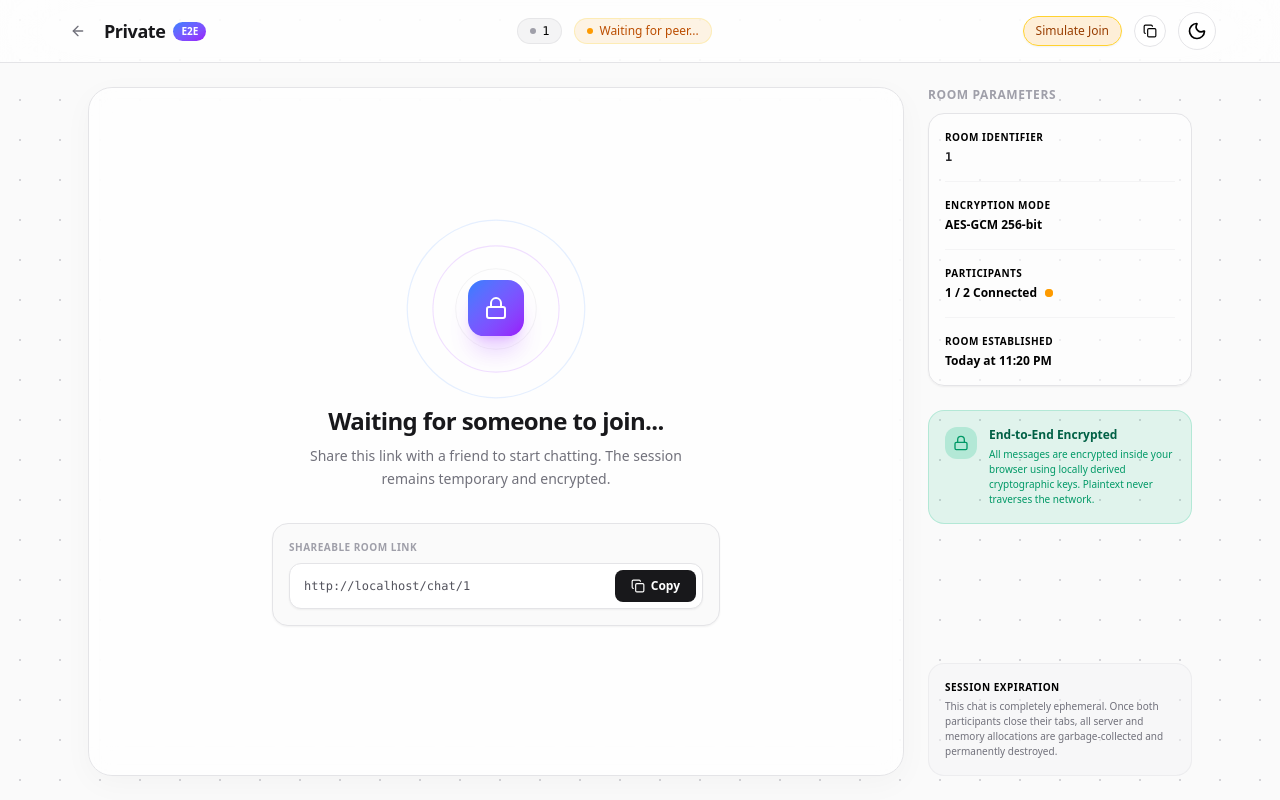
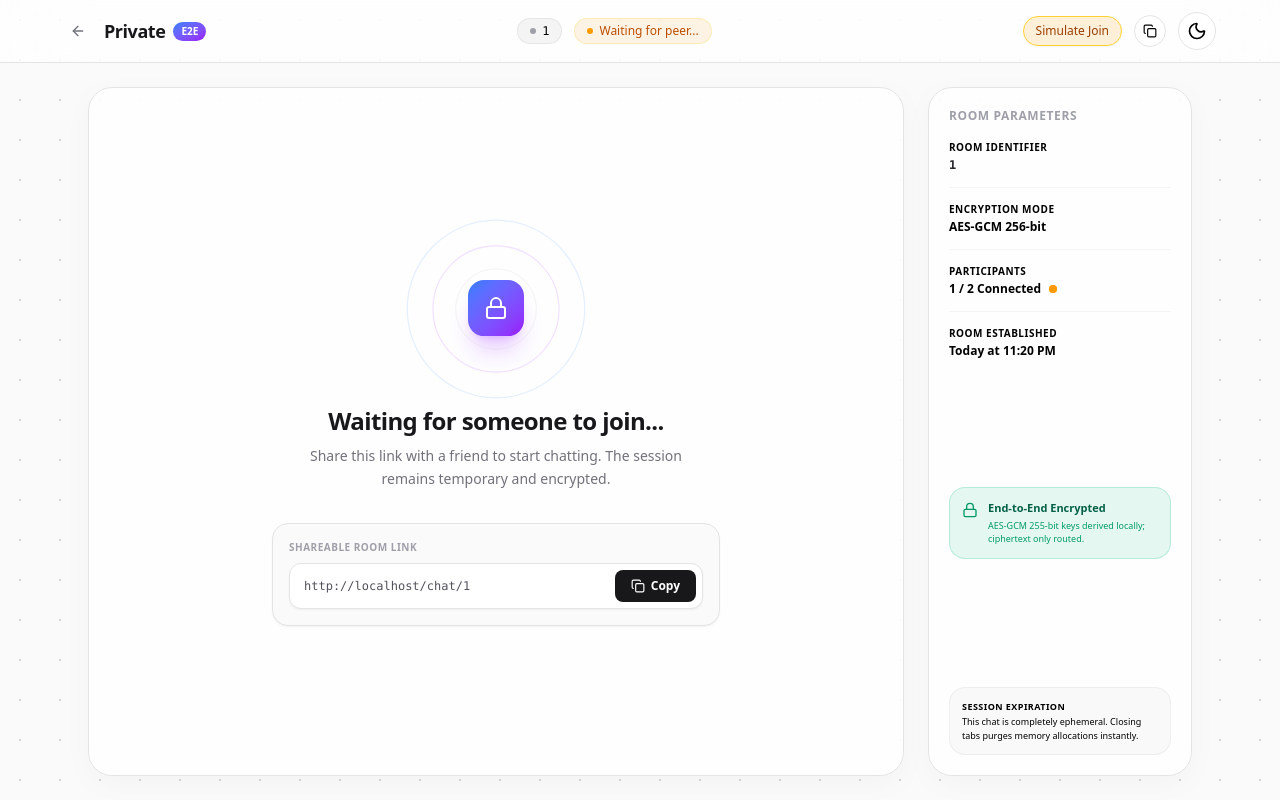
Before and after one commit to Ayomide-Philip/E2E, a Next.js app: page /chat/1 in a window 1280 px wide. Built offline with nearby package versions, Linux system fonts and the light colour scheme.

Commit message:
feat: implement landing page and initial chat room interface

```diff
--- a/app/page.tsx
+++ b/app/page.tsx
@@ -3,14 +3,15 @@
 import Toggle from "@/components/Toggle";
 import generateRoomId from "@/lib/generatingRoomId";
 import { motion, Variants } from "framer-motion";
+import { Sparkles, Lock, Check, Trash2 } from "lucide-react";
 
 export default function Home() {
-  const handleStartChatting = () => {
+  function handleStartChatting() {
     const roomId = generateRoomId();
     window.location.href = `/chat/${roomId}`;
   };
 
-  const handleLearnMore = () => {
+  function handleLearnMore() {
     console.log("Learn More clicked");
   };
 
@@ -69,7 +70,7 @@ export default function Home() {
           <Toggle />
         </div>
 
-        <button className="bg-zinc-900 dark:bg-white/95 text-white dark:text-black px-5 py-2.5 rounded-full font-medium text-sm hover:bg-zinc-700 dark:hover:bg-white transition-colors shadow-sm shadow-black/20">
+        <button onClick={handleStartChatting} className="bg-zinc-900 dark:bg-white/95 text-white dark:text-black px-5 py-2.5 rounded-full font-medium text-sm hover:bg-zinc-700 dark:hover:bg-white transition-colors shadow-sm shadow-black/20">
           Start Chat
         </button>
       </nav>
@@ -84,8 +85,9 @@ export default function Home() {
               variants={floatingVariants}
             >
               <div className="bg-white/80 dark:bg-zinc-900/50 backdrop-blur-sm rounded-2xl shadow-lg shadow-zinc-200/80 dark:shadow-none p-3 max-w-47.5 border border-zinc-200 dark:border-zinc-800">
-                <div className="text-xs font-semibold text-zinc-900 dark:text-white mb-1">
-                  ✨ No Sign-up
+                <div className="text-xs font-semibold text-zinc-900 dark:text-white mb-1 flex items-center gap-1.5">
+                  <Sparkles className="h-3.5 w-3.5 text-zinc-500 dark:text-zinc-400" />
+                  <span>No Sign-up</span>
                 </div>
                 <p className="text-[11px] leading-snug text-zinc-500 dark:text-zinc-400">
                   Start chatting instantly without creating an account
@@ -110,8 +112,9 @@ export default function Home() {
               }}
             >
               <div className="bg-white/80 dark:bg-zinc-900/50 backdrop-blur-sm rounded-2xl shadow-lg shadow-zinc-200/80 dark:shadow-none p-3 max-w-47.5 border border-zinc-200 dark:border-zinc-800">
-                <div className="text-xs font-semibold text-zinc-900 dark:text-white mb-1">
-                  🔒 End-to-End Encrypted
+                <div className="text-xs font-semibold text-zinc-900 dark:text-white mb-1 flex items-center gap-1.5">
+                  <Lock className="h-3.5 w-3.5 text-zinc-500 dark:text-zinc-400" />
+                  <span>End-to-End Encrypted</span>
                 </div>
                 <p className="text-[11px] leading-snug text-zinc-500 dark:text-zinc-400">
                   Messages are encrypted in your browser
@@ -136,8 +139,9 @@ export default function Home() {
               }}
             >
               <div className="bg-white/80 dark:bg-zinc-900/50 backdrop-blur-sm rounded-2xl shadow-lg shadow-zinc-200/80 dark:shadow-none p-4 max-w-55 border border-zinc-200 dark:border-zinc-800">
-                <div className="text-xs font-semibold text-zinc-900 dark:text-white mb-2">
-                  ✓ Room Created
+                <div className="text-xs font-semibold text-zinc-900 dark:text-white mb-2 flex items-center gap-1.5">
+                  <Check className="h-3.5 w-3.5 text-zinc-500 dark:text-zinc-400" />
+                  <span>Room Created</span>
                 </div>
                 <p className="text-[11px] leading-snug text-zinc-500 dark:text-zinc-400 mb-3">
                   Share the link with a friend
@@ -156,8 +160,9 @@ export default function Home() {
               variants={floatingVariants}
             >
               <div className="bg-white/80 dark:bg-zinc-900/50 backdrop-blur-sm rounded-2xl shadow-lg shadow-zinc-200/80 dark:shadow-none p-3 max-w-52.5 border border-zinc-200 dark:border-zinc-800">
-                <div className="text-xs font-semibold text-zinc-900 dark:text-white mb-1">
-                  🗑️ Auto-Delete
+                <div className="text-xs font-semibold text-zinc-900 dark:text-white mb-1 flex items-center gap-1.5">
+                  <Trash2 className="h-3.5 w-3.5 text-zinc-500 dark:text-zinc-400" />
+                  <span>Auto-Delete</span>
                 </div>
                 <p className="text-[11px] leading-snug text-zinc-500 dark:text-zinc-400">
                   Messages disappear when everyone leaves
@@ -175,7 +180,7 @@ export default function Home() {
               }}
             >
               <div className="w-14 h-14 bg-linear-to-br from-blue-500 to-purple-600 rounded-2xl flex items-center justify-center shadow-xl shadow-purple-500/20">
-                <span className="text-2xl">🔐</span>
+                <Lock className="h-6 w-6 text-white" />
               </div>
             </motion.div>
 
--- a/components/chat/chatroom.tsx
+++ b/components/chat/chatroom.tsx
@@ -361,42 +361,43 @@ export function ChatRoom({ roomId }: { roomId: string }) {
         </div>
 
         {/* Sidebar Info Panel (Desktop Only) */}
-        <aside className="hidden md:flex flex-col w-72 shrink-0 pl-6 h-full min-h-0 overflow-y-auto">
-          <div className="flex flex-col gap-6 h-full">
+        <aside className="hidden md:flex flex-col w-72 shrink-0 pl-6 h-full min-h-0">
+          <div className="bg-white/70 dark:bg-zinc-950/20 backdrop-blur-md rounded-3xl border border-zinc-200 dark:border-zinc-800 shadow-[0_8px_30px_rgb(0,0,0,0.03)] dark:shadow-none p-5 flex-1 flex flex-col justify-between">
 
-            {/* Room Parameters Card */}
-            <div>
-              <h3 className="text-xs font-semibold text-zinc-400 dark:text-zinc-500 uppercase tracking-wider mb-2.5">
+            {/* Top Section: Room Parameters */}
+            <div className="space-y-4">
+              <h3 className="text-xs font-semibold text-zinc-400 dark:text-zinc-500 uppercase tracking-wider">
                 Room Parameters
               </h3>
-              <div className="bg-white/60 dark:bg-zinc-900/30 border border-zinc-200 dark:border-zinc-800 rounded-2xl p-4 space-y-4 shadow-xs">
+
+              <div className="space-y-3.5">
                 <div>
                   <span className="text-[10px] text-zinc-450 dark:text-zinc-500 font-bold uppercase tracking-wider block">
                     Room Identifier
                   </span>
-                  <span className="text-xs font-mono font-semibold text-zinc-800 dark:text-zinc-200 select-all truncate block mt-1" title={roomId}>
+                  <span className="text-xs font-mono font-semibold text-zinc-800 dark:text-zinc-200 select-all truncate block mt-0.5" title={roomId}>
                     {roomId}
                   </span>
                 </div>
 
-                <hr className="border-zinc-100 dark:border-zinc-800/60" />
+                <hr className="border-zinc-100 dark:border-zinc-800/40" />
 
                 <div>
                   <span className="text-[10px] text-zinc-450 dark:text-zinc-500 font-bold uppercase tracking-wider block">
                     Encryption Mode
                   </span>
-                  <span className="text-xs font-semibold text-zinc-850 dark:text-zinc-200 block mt-1">
+                  <span className="text-xs font-semibold text-zinc-850 dark:text-zinc-200 block mt-0.5">
                     AES-GCM 256-bit
                   </span>
                 </div>
 
-                <hr className="border-zinc-100 dark:border-zinc-800/60" />
+                <hr className="border-zinc-100 dark:border-zinc-800/40" />
 
                 <div>
                   <span className="text-[10px] text-zinc-450 dark:text-zinc-500 font-bold uppercase tracking-wider block">
                     Participants
                   </span>
-                  <div className="flex items-center gap-2 mt-1">
+                  <div className="flex items-center gap-2 mt-0.5">
                     <span className="text-xs font-semibold text-zinc-850 dark:text-zinc-200">
                       {isPartnerJoined ? "2 / 2 Connected" : "1 / 2 Connected"}
                     </span>
@@ -407,41 +408,39 @@ export function ChatRoom({ roomId }: { roomId: string }) {
                   </div>
                 </div>
 
-                <hr className="border-zinc-100 dark:border-zinc-800/60" />
+                <hr className="border-zinc-100 dark:border-zinc-800/40" />
 
                 <div>
                   <span className="text-[10px] text-zinc-450 dark:text-zinc-500 font-bold uppercase tracking-wider block">
                     Room Established
                   </span>
-                  <span className="text-xs font-semibold text-zinc-850 dark:text-zinc-200 block mt-1">
+                  <span className="text-xs font-semibold text-zinc-850 dark:text-zinc-200 block mt-0.5">
                     {createdTime}
                   </span>
                 </div>
               </div>
             </div>
 
-            {/* Encryption Details Pill */}
-            <div className="bg-emerald-500/10 dark:bg-emerald-400/5 border border-emerald-500/20 dark:border-emerald-500/10 rounded-2xl p-4 flex items-start gap-3">
-              <div className="p-2 bg-emerald-500/20 dark:bg-emerald-400/10 rounded-xl text-emerald-600 dark:text-emerald-400 shrink-0">
-                <Lock className="h-4 w-4" />
-              </div>
+            {/* Middle Section: Encryption details */}
+            <div className="bg-emerald-500/10 dark:bg-emerald-400/5 border border-emerald-500/20 dark:border-emerald-500/10 rounded-2xl p-3 flex items-start gap-2.5 my-3 shrink-0">
+              <Lock className="h-4 w-4 text-emerald-600 dark:text-emerald-400 shrink-0 mt-0.5" />
               <div className="min-w-0">
-                <h4 className="text-xs font-semibold text-emerald-800 dark:text-emerald-400">
+                <h4 className="text-[11px] font-semibold text-emerald-800 dark:text-emerald-400">
                   End-to-End Encrypted
                 </h4>
-                <p className="text-[10px] text-emerald-600 dark:text-emerald-500/80 mt-1 leading-normal">
-                  All messages are encrypted inside your browser using locally derived cryptographic keys. Plaintext never traverses the network.
+                <p className="text-[9px] text-emerald-600 dark:text-emerald-550 mt-0.5 leading-normal">
+                  AES-GCM 255-bit keys derived locally; ciphertext only routed.
                 </p>
               </div>
             </div>
 
-            {/* Quick Helper Note */}
-            <div className="mt-auto bg-zinc-100/50 dark:bg-zinc-900/10 border border-zinc-200/50 dark:border-zinc-800/50 rounded-2xl p-4">
-              <span className="text-[10px] text-zinc-450 dark:text-zinc-500 font-bold uppercase tracking-wider block">
+            {/* Bottom Section: Expiration helper */}
+            <div className="bg-zinc-100/50 dark:bg-zinc-900/10 border border-zinc-200/50 dark:border-zinc-800/50 rounded-2xl p-3 shrink-0">
+              <span className="text-[9px] text-zinc-450 dark:text-zinc-500 font-bold uppercase tracking-wider block">
                 Session Expiration
               </span>
-              <p className="text-[10px] text-zinc-500 dark:text-zinc-400/80 mt-1 leading-normal">
-                This chat is completely ephemeral. Once both participants close their tabs, all server and memory allocations are garbage-collected and permanently destroyed.
+              <p className="text-[9px] text-zinc-550 dark:text-zinc-400 mt-0.5 leading-normal">
+                This chat is completely ephemeral. Closing tabs purges memory allocations instantly.
               </p>
             </div>
 
```
